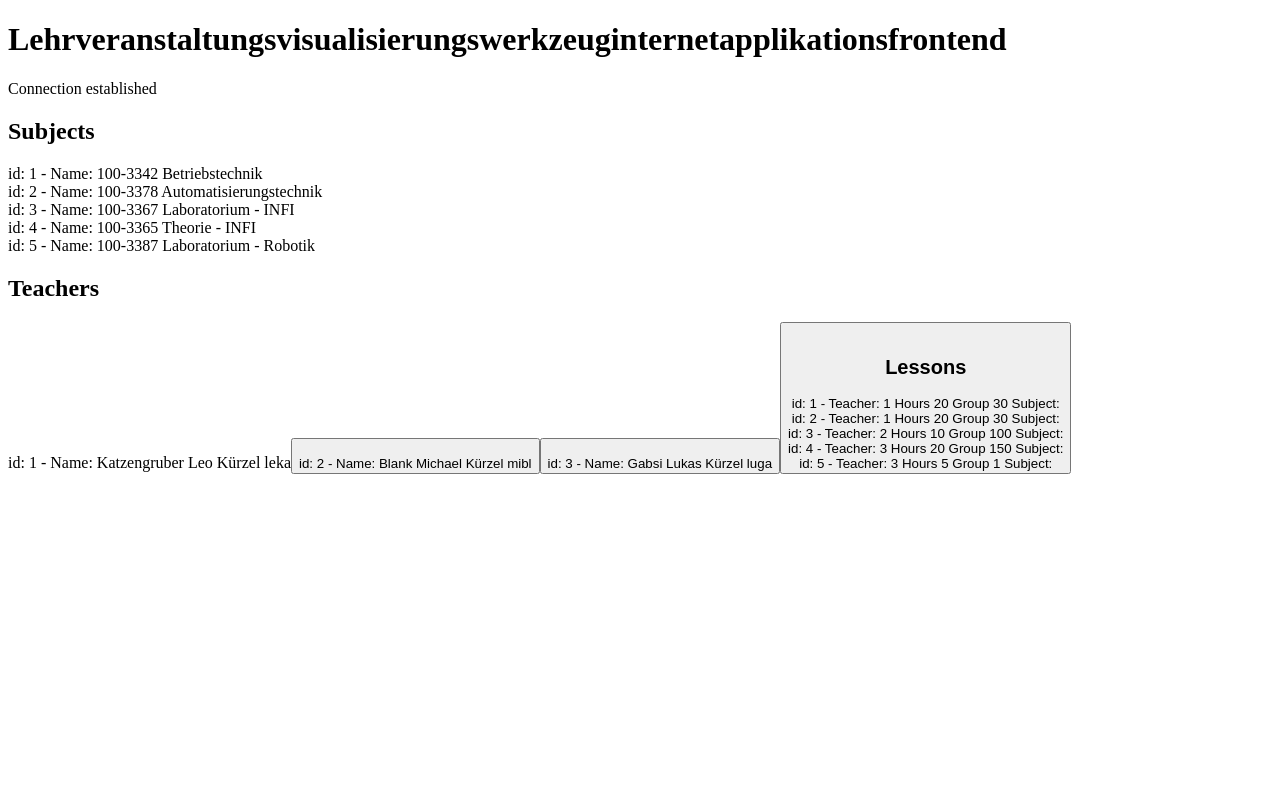
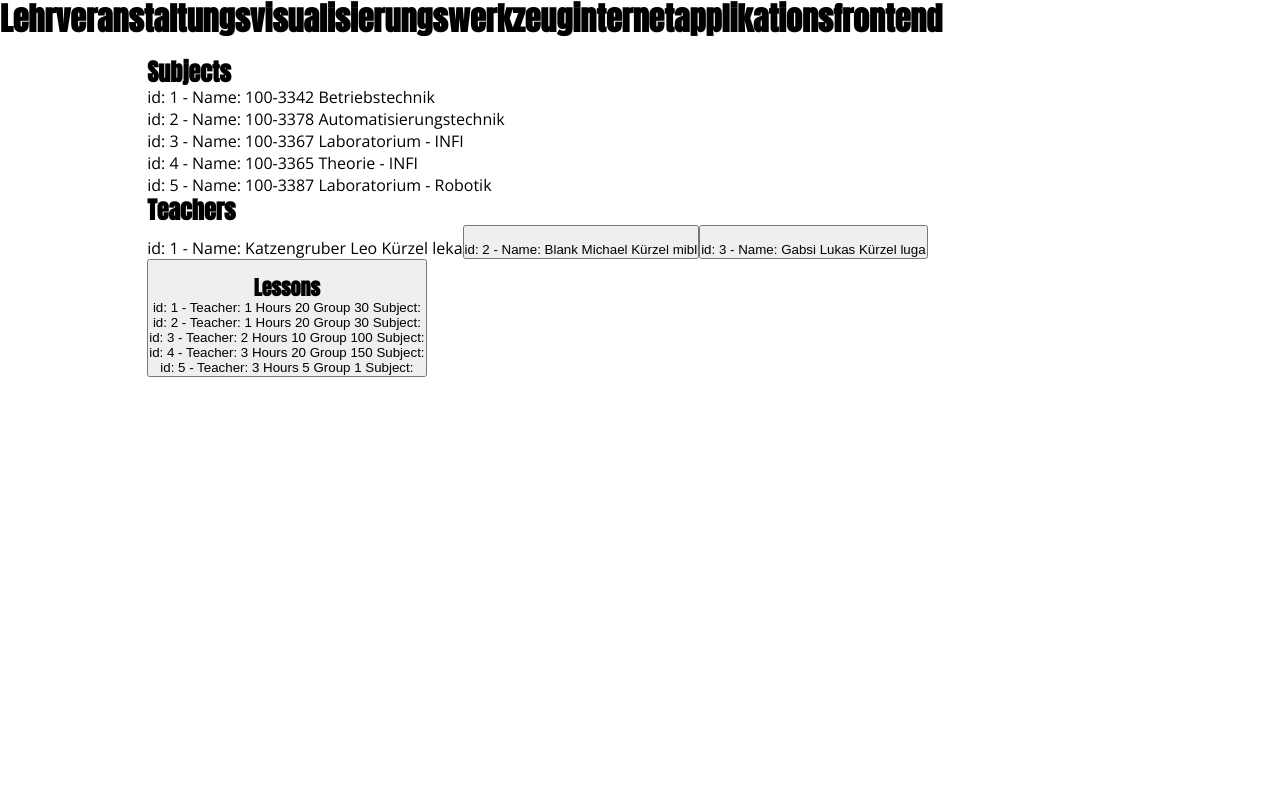
Before and after one commit to DabAroundTheNeck/INFI, a PHP site: page / in a window 1280 px wide. Run offline with PHP 8.4, Linux system fonts and the light colour scheme; data comes from the database, SQL or seed files in the repository; data that the repository does not hold is empty.

Commit message:
Simple Styling

```diff
--- a/index.php
+++ b/index.php
@@ -12,14 +12,17 @@
 <html>
     <head>
         <meta charset="utf-8">
+        <meta name="viewport" content="width=device-width, initial-scale=1">
         <link rel="stylesheet" href="./style.css">
+
+        <link href="https://fonts.googleapis.com/css?family=Anton|Open+Sans" rel="stylesheet">
+
         <title>Lehrveranstaltungsvisualisierungswerkzeuginternetapplikationsfrontend</title>
     </head>
     <body>
-        <h1> Lehrveranstaltungsvisualisierungswerkzeuginternetapplikationsfrontend </h1>
-        <p>Connection established</p>
+        <h1>Lehrveranstaltungsvisualisierungswerkzeuginternetapplikationsfrontend</h1>
 
-
+        <main class="container">
             <h2>Subjects</h2>
                 <?php
                     $sql = "SELECT * FROM subjects";
@@ -71,6 +74,8 @@
                     }
                 ?>
 
+        </main>
+
         <script type="text/javascript">
 
         </script>
--- a/style.css
+++ b/style.css
@@ -0,0 +1,24 @@
+* {
+    margin: 0;
+    padding: 0;
+
+    box-sizing: border-box;
+}
+
+html, body {
+    min-width: 100%;
+    min-height: 100%;
+    font-family: 'Open Sans', sans-serif;
+}
+
+h1, h2, h3, h4, h5, h6 {
+    width: 100%;
+    line-height: 120%;
+    font-family: 'Anton', sans-serif;
+}
+
+.container {
+    margin: auto;
+    width: 80%;
+    padding: 1.2rem
+}
```
Lines whose indentation alone changed are shown as unchanged.
